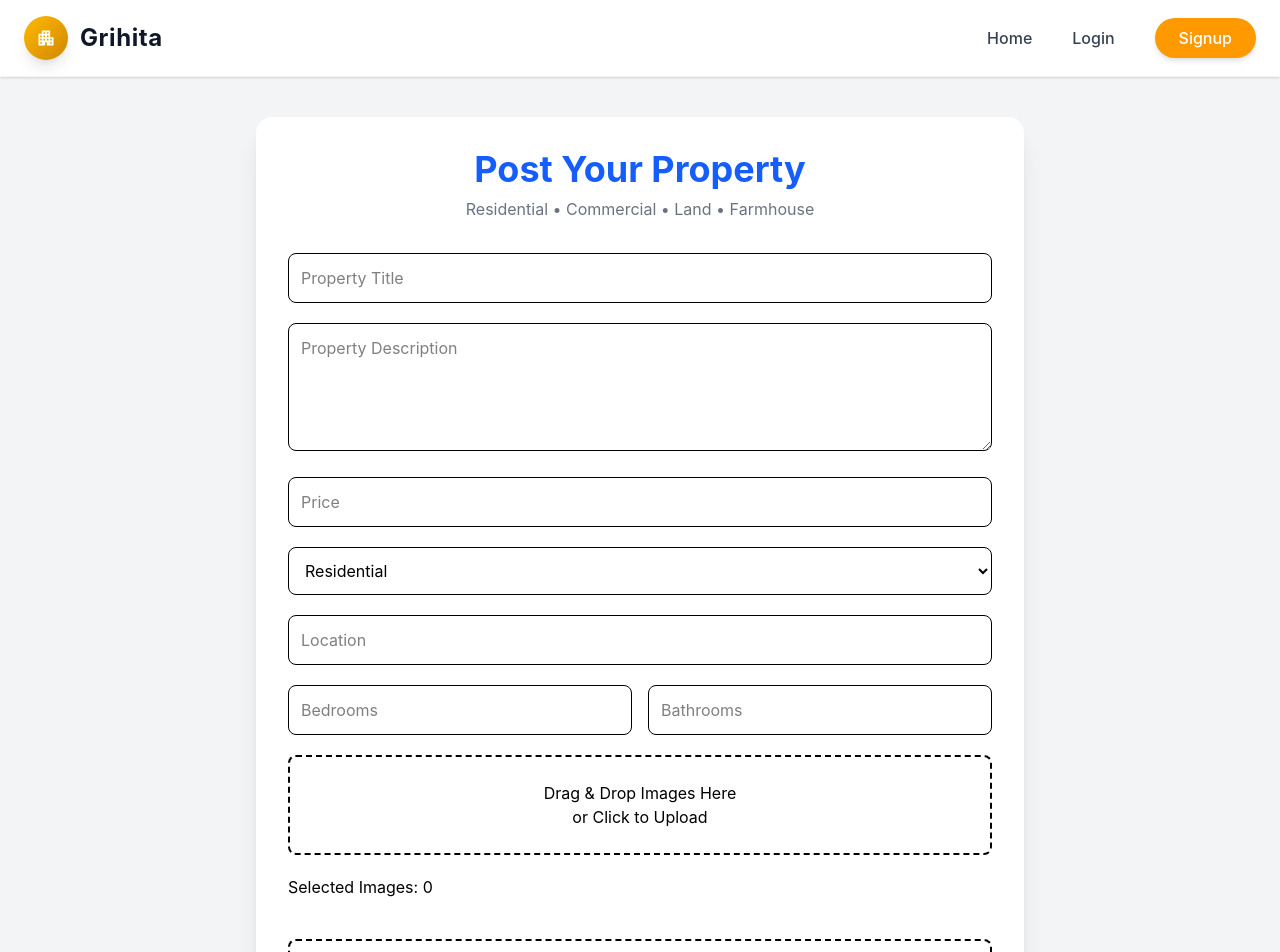
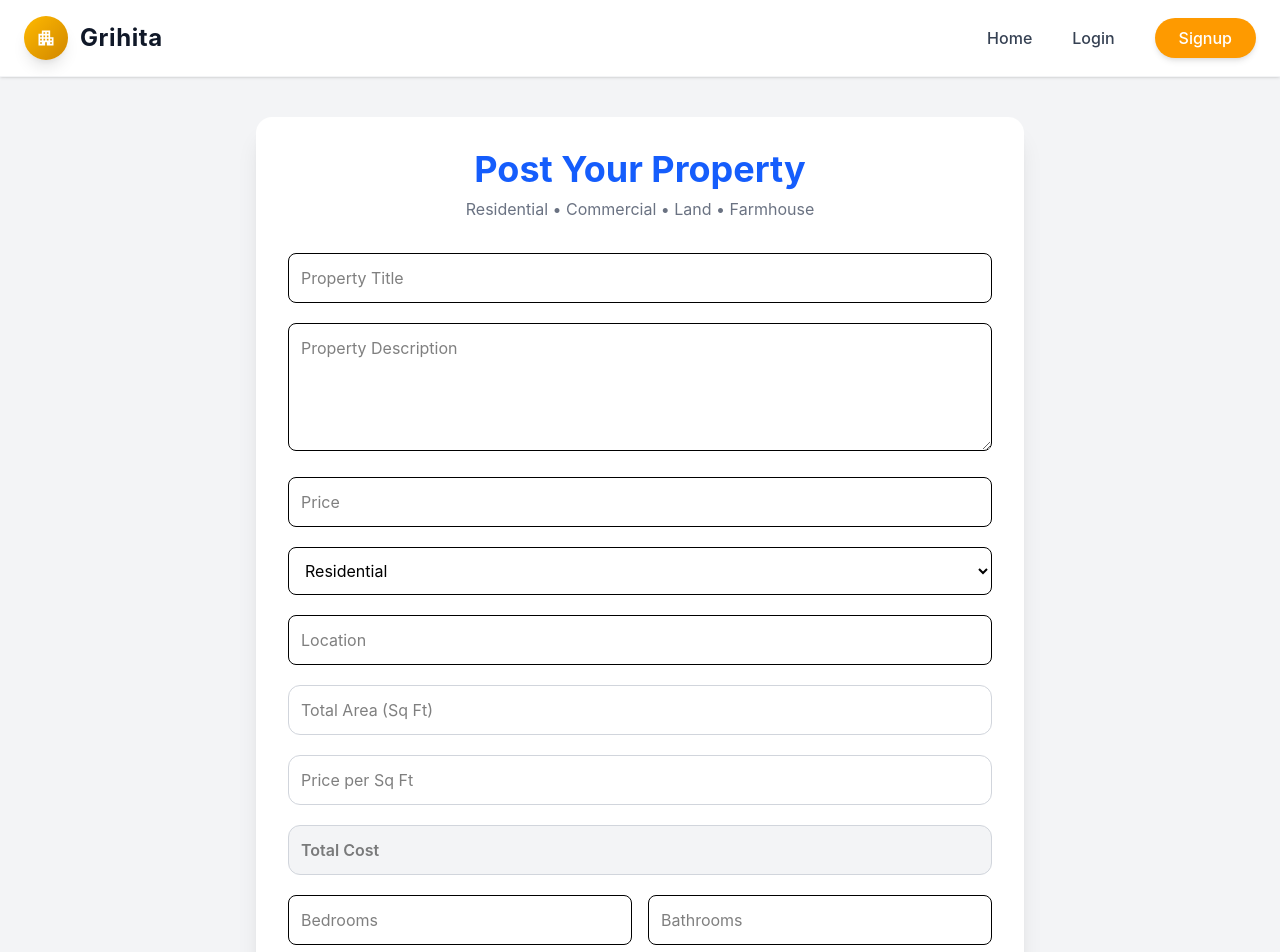
Before and after one commit to nishaghariyal/GrihitaProperties, a React (Vite) app in the folder Frontend/: page /edit-property/1 in a window 1280 px wide. Shown: the top 952 px of the page. Built offline with nearby package versions, Linux system fonts and the light colour scheme.

Commit message:
Code Modified

```diff
--- a/Frontend/src/pages/CreateProperty.tsx
+++ b/Frontend/src/pages/CreateProperty.tsx
@@ -43,6 +43,8 @@ function CreateProperty() {
     listing_type: "Property",
     property_type: "Residential",
     location: "",
+    total_area: "",
+    price_per_sqft: "",
     bedrooms: "",
     bathrooms: "",
     image_url: "",
@@ -144,7 +146,7 @@ function CreateProperty() {
     }
   };
 
-
+  const totalCost = Number(form.total_area || 0) * Number(form.price_per_sqft || 0);
 
   return (
     <>
@@ -225,6 +227,44 @@ function CreateProperty() {
               onChange={handleChange}
               required
               className="w-full border p-3 rounded-lg"
+            />
+
+            <input
+              type="number"
+              placeholder="Total Area (Sq Ft)"
+              value={form.total_area}
+              onChange={(e) =>
+                setForm({
+                  ...form,
+                  total_area: e.target.value,
+                })
+              }
+              className="w-full border border-gray-300 p-3 rounded-xl"
+            />
+
+            <input
+              type="number"
+              placeholder="Price per Sq Ft"
+              value={form.price_per_sqft}
+              onChange={(e) =>
+                setForm({
+                  ...form,
+                  price_per_sqft: e.target.value,
+                })
+              }
+              className="w-full border border-gray-300 p-3 rounded-xl"
+            />
+
+            <input
+              type="text"
+              value={
+                totalCost > 0
+                  ? `₹ ${totalCost.toLocaleString("en-IN")}`
+                  : ""
+              }
+              placeholder="Total Cost"
+              readOnly
+              className="w-full border border-gray-300 p-3 rounded-xl bg-gray-100 font-semibold"
             />
 
             <div className="grid grid-cols-2 gap-4">
```
